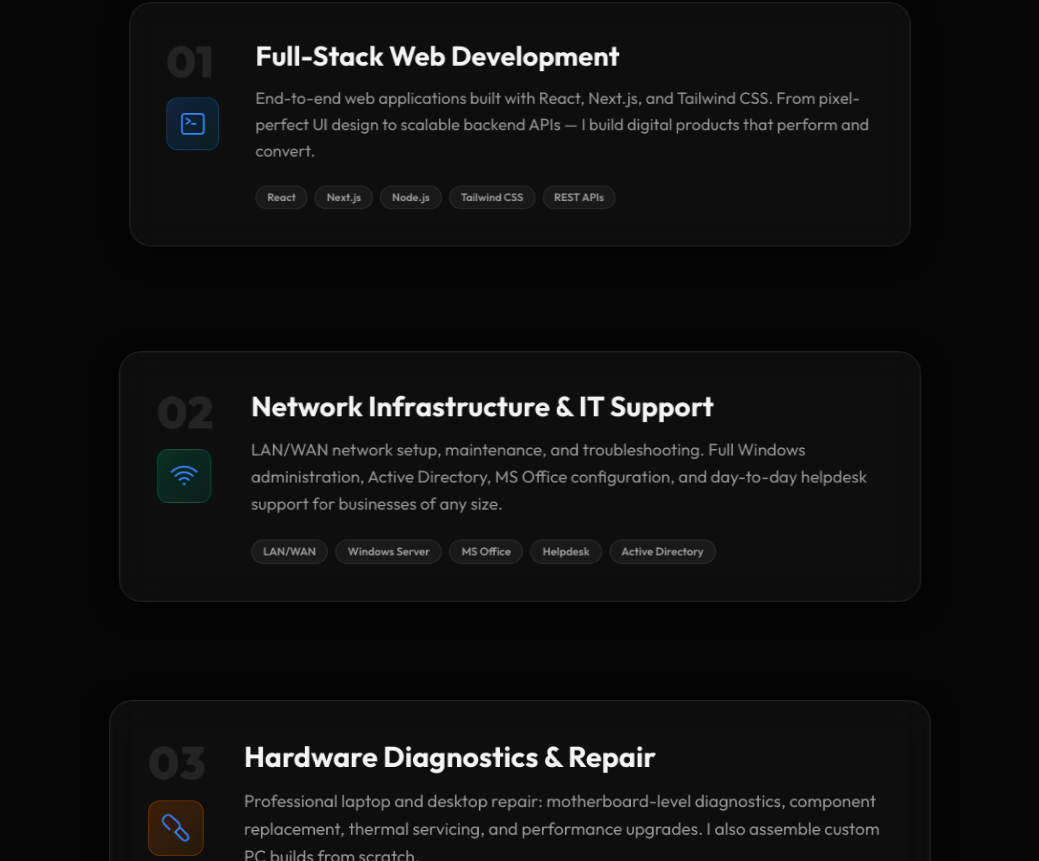
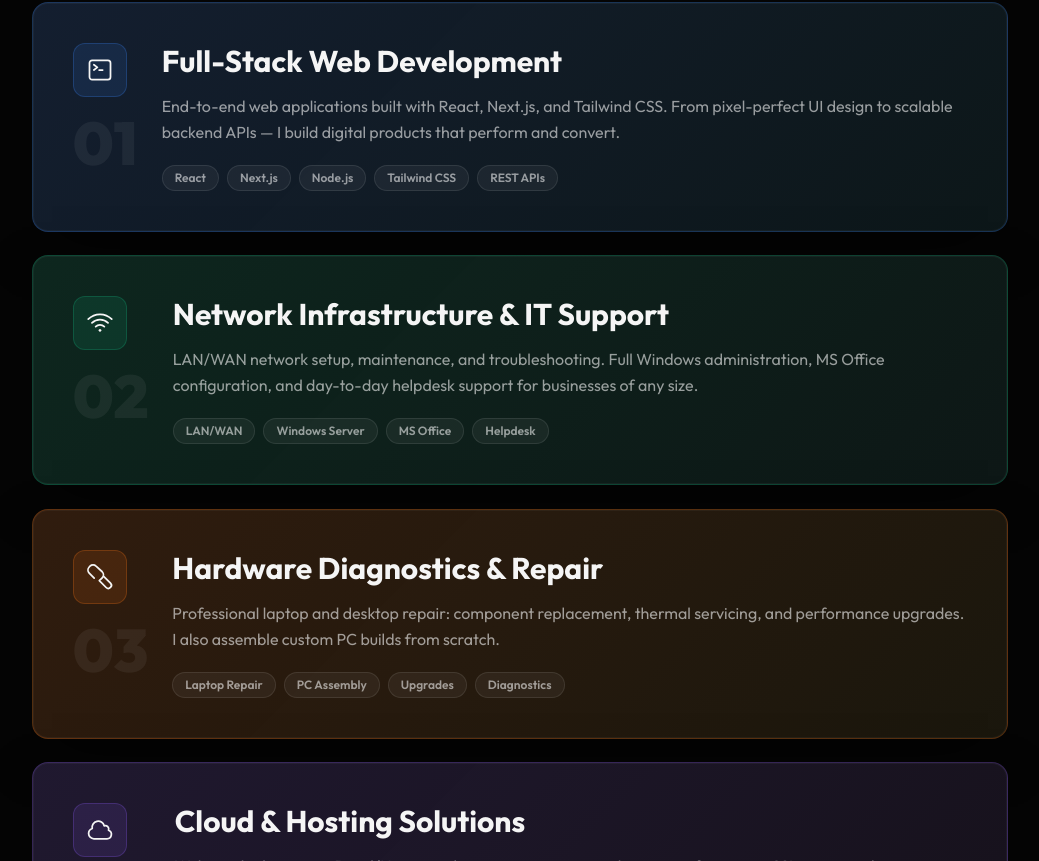
Before and after one commit to RandikaDev94/Randika_Portfolio, a Next.js app: page / in a window 1280 px wide. Shown: the part 2679-3540 px from the top of the page, without its empty margins (120-1159 px from the left). Built offline with nearby package versions, Linux system fonts and the light colour scheme.

Commit message:
Refactor Services: CSS sticky stack, remove JS scroll math & backdrop-filter lag

```diff
--- a/src/components/sections/Services.tsx
+++ b/src/components/sections/Services.tsx
@@ -1,7 +1,6 @@
 "use client";
 
 import { motion } from "framer-motion";
-import ScrollStack, { ScrollStackItem } from "@/components/ui/ScrollStack";
 import { SplitText } from "@/components/ui/SplitText";
 
 const SERVICES = [
@@ -12,132 +11,195 @@ const SERVICES = [
       "End-to-end web applications built with React, Next.js, and Tailwind CSS. From pixel-perfect UI design to scalable backend APIs — I build digital products that perform and convert.",
     tags: ["React", "Next.js", "Node.js", "Tailwind CSS", "REST APIs"],
     icon: (
-      <svg className="w-8 h-8" fill="none" stroke="currentColor" viewBox="0 0 24 24">
+      <svg className="w-7 h-7" fill="none" stroke="currentColor" viewBox="0 0 24 24">
         <path strokeLinecap="round" strokeLinejoin="round" strokeWidth={1.5}
           d="M6.75 7.5l3 2.25-3 2.25m4.5 0h3m-9 8.25h13.5A2.25 2.25 0 0021 18V6a2.25 2.25 0 00-2.25-2.25H5.25A2.25 2.25 0 003 6v12a2.25 2.25 0 002.25 2.25z" />
       </svg>
     ),
-    accentColor: "from-blue-500/20 to-cyan-500/10",
-    borderAccent: "border-blue-500/30",
+    gradientFrom: "rgba(59,130,246,0.15)",
+    gradientTo:   "rgba(6,182,212,0.06)",
+    borderColor:  "rgba(59,130,246,0.25)",
+    iconBg:       "rgba(59,130,246,0.12)",
   },
   {
     number: "02",
     title: "Network Infrastructure & IT Support",
     description:
-      "LAN/WAN network setup, maintenance, and troubleshooting. Full Windows administration, Active Directory, MS Office configuration, and day-to-day helpdesk support for businesses of any size.",
-    tags: ["LAN/WAN", "Windows Server", "MS Office", "Helpdesk", "Active Directory"],
+      "LAN/WAN network setup, maintenance, and troubleshooting. Full Windows administration, MS Office configuration, and day-to-day helpdesk support for businesses of any size.",
+    tags: ["LAN/WAN", "Windows Server", "MS Office", "Helpdesk"],
     icon: (
-      <svg className="w-8 h-8" fill="none" stroke="currentColor" viewBox="0 0 24 24">
+      <svg className="w-7 h-7" fill="none" stroke="currentColor" viewBox="0 0 24 24">
         <path strokeLinecap="round" strokeLinejoin="round" strokeWidth={1.5}
           d="M8.288 15.038a5.25 5.25 0 017.424 0M5.106 11.856c3.807-3.808 9.98-3.808 13.788 0M1.924 8.674c5.565-5.565 14.587-5.565 20.152 0M12.53 18.22l-.53.53-.53-.53a.75.75 0 011.06 0z" />
       </svg>
     ),
-    accentColor: "from-emerald-500/20 to-teal-500/10",
-    borderAccent: "border-emerald-500/30",
+    gradientFrom: "rgba(16,185,129,0.15)",
+    gradientTo:   "rgba(20,184,166,0.06)",
+    borderColor:  "rgba(16,185,129,0.25)",
+    iconBg:       "rgba(16,185,129,0.12)",
   },
   {
     number: "03",
     title: "Hardware Diagnostics & Repair",
     description:
-      "Professional laptop and desktop repair: motherboard-level diagnostics, component replacement, thermal servicing, and performance upgrades. I also assemble custom PC builds from scratch.",
-    tags: ["Laptop Repair", "PC Assembly", "Component Upgrades", "Data Recovery", "Diagnostics"],
+      "Professional laptop and desktop repair: component replacement, thermal servicing, and performance upgrades. I also assemble custom PC builds from scratch.",
+    tags: ["Laptop Repair", "PC Assembly", "Upgrades", "Diagnostics"],
     icon: (
-      <svg className="w-8 h-8" fill="none" stroke="currentColor" viewBox="0 0 24 24">
+      <svg className="w-7 h-7" fill="none" stroke="currentColor" viewBox="0 0 24 24">
         <path strokeLinecap="round" strokeLinejoin="round" strokeWidth={1.5}
           d="M11.42 15.17L17.25 21A2.652 2.652 0 0021 17.25l-5.877-5.877M11.42 15.17l2.472-2.472a3.75 3.75 0 000-5.196L8.625 2.748a3.75 3.75 0 00-5.196 0L2.748 3.43a3.75 3.75 0 000 5.196l4.275 4.275" />
       </svg>
     ),
-    accentColor: "from-orange-500/20 to-amber-500/10",
-    borderAccent: "border-orange-500/30",
+    gradientFrom: "rgba(249,115,22,0.15)",
+    gradientTo:   "rgba(234,179,8,0.06)",
+    borderColor:  "rgba(249,115,22,0.25)",
+    iconBg:       "rgba(249,115,22,0.12)",
   },
   {
     number: "04",
     title: "Cloud & Hosting Solutions",
     description:
-      "Website deployment, cPanel/Hostinger hosting management, domain configuration, SSL setup, and performance optimization. Keeping your digital presence fast, secure, and always online.",
+      "Website deployment, cPanel/Hostinger hosting management, domain configuration, SSL setup, and performance optimisation. Keeping your digital presence fast, secure, and always online.",
     tags: ["Hostinger", "cPanel", "SSL/DNS", "WordPress", "Deployment"],
     icon: (
-      <svg className="w-8 h-8" fill="none" stroke="currentColor" viewBox="0 0 24 24">
+      <svg className="w-7 h-7" fill="none" stroke="currentColor" viewBox="0 0 24 24">
         <path strokeLinecap="round" strokeLinejoin="round" strokeWidth={1.5}
           d="M2.25 15a4.5 4.5 0 004.5 4.5H18a3.75 3.75 0 001.332-7.257 3 3 0 00-3.758-3.848 5.25 5.25 0 00-10.233 2.33A4.502 4.502 0 002.25 15z" />
       </svg>
     ),
-    accentColor: "from-violet-500/20 to-purple-500/10",
-    borderAccent: "border-violet-500/30",
+    gradientFrom: "rgba(139,92,246,0.15)",
+    gradientTo:   "rgba(168,85,247,0.06)",
+    borderColor:  "rgba(139,92,246,0.25)",
+    iconBg:       "rgba(139,92,246,0.12)",
   },
 ];
+
+// Each card gets a progressively deeper sticky offset so they
+// peek from behind the card above them as you scroll.
+const STICKY_TOP_BASE = 72; // px — clears the fixed header
+const STACK_PEEK = 20;      // px — how much of the card above remains visible
 
 export default function Services() {
   return (
     <section id="services" className="py-20 relative border-t border-foreground/5">
-      <div className="container mx-auto px-6 max-w-7xl">
+      <div className="container mx-auto px-6 max-w-5xl">
 
-        {/* Section Heading */}
+        {/* Heading */}
         <div className="w-full mb-16">
           <SplitText
             text="Technical Services"
             className="text-4xl md:text-5xl lg:text-6xl font-bold tracking-tight"
           />
           <motion.p
-            initial={{ opacity: 0, y: 16 }}
+            initial={{ opacity: 0, y: 14 }}
             whileInView={{ opacity: 1, y: 0 }}
             viewport={{ once: true }}
-            transition={{ duration: 0.7, delay: 0.3 }}
-            className="mt-4 text-foreground/50 text-lg max-w-xl"
+            transition={{ duration: 0.6, delay: 0.3 }}
+            className="mt-4 text-foreground/50 text-base md:text-lg max-w-xl"
           >
             Scroll to explore what I can build for you.
           </motion.p>
         </div>
 
-        {/* ScrollStack Cards */}
-        <ScrollStack
-          useWindowScroll={true}
-          itemDistance={80}
-          itemStackDistance={16}
-          stackPosition="15%"
-          scaleEndPosition="8%"
-          baseScale={0.88}
-          itemScale={0.03}
+        {/* Sticky Card Stack
+            Each card is position:sticky so the browser handles
+            the stacking entirely on the compositor thread — zero JS math. */}
+        <div className="relative">
+          {SERVICES.map((service, i) => {
+            const stickyTop = STICKY_TOP_BASE + i * STACK_PEEK;
+
+            return (
+              <motion.div
+                key={service.number}
+                initial={{ opacity: 0, y: 60 }}
+                whileInView={{ opacity: 1, y: 0 }}
+                viewport={{ once: true, margin: "-10%" }}
+                transition={{
+                  duration: 0.55,
+                  ease: [0.22, 1, 0.36, 1],
+                  // stagger between cards
+                  delay: 0,
+                }}
+                // Sticky is applied via inline style — Tailwind can't do dynamic values
+                style={{
+                  position: "sticky",
+                  top: stickyTop,
+                  zIndex: 10 + i,
+                  // Required for 120fps promotion
+                  willChange: "transform",
+                  transform: "translateZ(0)",
+                  backfaceVisibility: "hidden",
+                  WebkitBackfaceVisibility: "hidden",
+                  marginBottom: i < SERVICES.length - 1 ? "1.5rem" : 0,
+                }}
               >
-          {SERVICES.map((service) => (
-            <ScrollStackItem key={service.number}>
-              <div className="flex flex-col md:flex-row gap-6 md:gap-10 items-start">
+                <div
+                  className="rounded-2xl overflow-hidden"
+                  style={{
+                    // Solid dark background (no expensive backdrop-filter)
+                    background: `linear-gradient(135deg, ${service.gradientFrom}, ${service.gradientTo}), rgba(14, 14, 14, 0.96)`,
+                    border: `1px solid ${service.borderColor}`,
+                    boxShadow: "0 20px 60px -20px rgba(0,0,0,0.7), 0 0 0 1px rgba(255,255,255,0.04) inset",
+                  }}
+                >
+                  <div className="p-6 md:p-8 lg:p-10">
+                    <div className="flex flex-col sm:flex-row gap-6 items-start">
 
-                {/* Left: Number + Icon */}
-                <div className="flex-shrink-0 flex flex-col items-start gap-4">
-                  <span className="text-5xl font-black text-foreground/10 leading-none select-none">
+                      {/* Icon + Number */}
+                      <div className="flex-shrink-0 flex flex-row sm:flex-col items-center sm:items-start gap-4">
+                        <div
+                          className="p-3 rounded-xl"
+                          style={{
+                            background: service.iconBg,
+                            border: `1px solid ${service.borderColor}`,
+                            color: "hsl(var(--accent))",
+                          }}
+                        >
+                          {service.icon}
+                        </div>
+                        <span
+                          className="text-6xl font-black leading-none select-none"
+                          style={{ color: "rgba(255,255,255,0.06)" }}
+                        >
                           {service.number}
                         </span>
-                  <div className={`p-3 rounded-xl bg-gradient-to-br ${service.accentColor} border ${service.borderAccent} text-accent`}>
-                    {service.icon}
-                  </div>
                       </div>
 
-                {/* Right: Content */}
+                      {/* Text */}
                       <div className="flex-1 min-w-0">
-                  <h3 className="text-2xl md:text-3xl font-bold text-foreground mb-3 leading-tight">
+                        <h3 className="text-xl md:text-2xl lg:text-3xl font-bold text-foreground mb-3 leading-tight">
                           {service.title}
                         </h3>
-                  <p className="text-foreground/60 text-base md:text-lg leading-relaxed mb-6">
+                        <p className="text-foreground/60 text-sm md:text-base leading-relaxed mb-5">
                           {service.description}
                         </p>
-
-                  {/* Tags */}
                         <div className="flex flex-wrap gap-2">
                           {service.tags.map((tag) => (
                             <span
                               key={tag}
-                        className="px-3 py-1 rounded-full text-xs font-semibold bg-white/5 border border-white/10 text-foreground/60"
+                              className="px-3 py-1 rounded-full text-xs font-semibold"
+                              style={{
+                                background: "rgba(255,255,255,0.05)",
+                                border: "1px solid rgba(255,255,255,0.09)",
+                                color: "rgba(255,255,255,0.55)",
+                              }}
                             >
                               {tag}
                             </span>
                           ))}
                         </div>
                       </div>
+
                     </div>
-            </ScrollStackItem>
-          ))}
-        </ScrollStack>
+                  </div>
+                </div>
+              </motion.div>
+            );
+          })}
+
+          {/* Bottom spacer so the last card un-pins cleanly */}
+          <div style={{ height: "50vh" }} />
+        </div>
 
       </div>
     </section>
```
Lines whose indentation alone changed are shown as unchanged.
